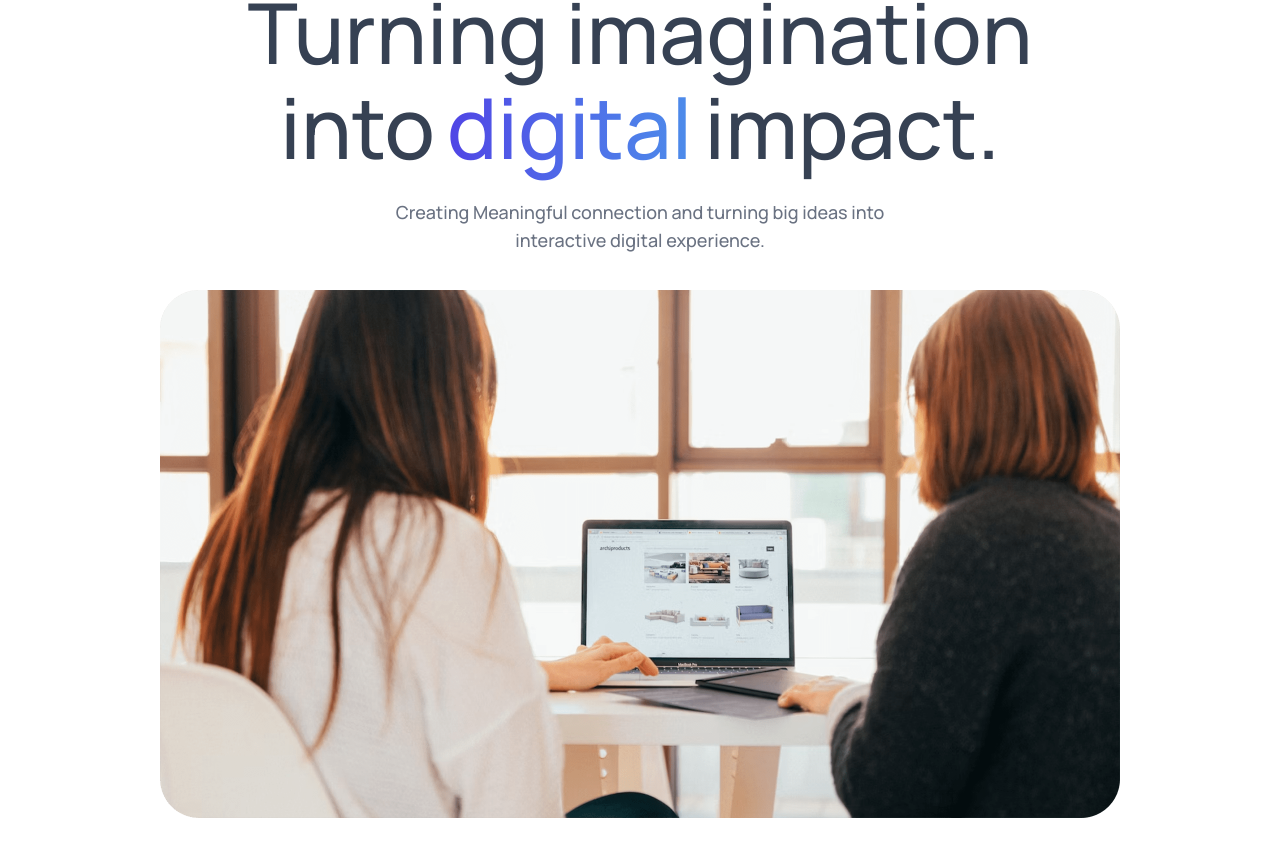
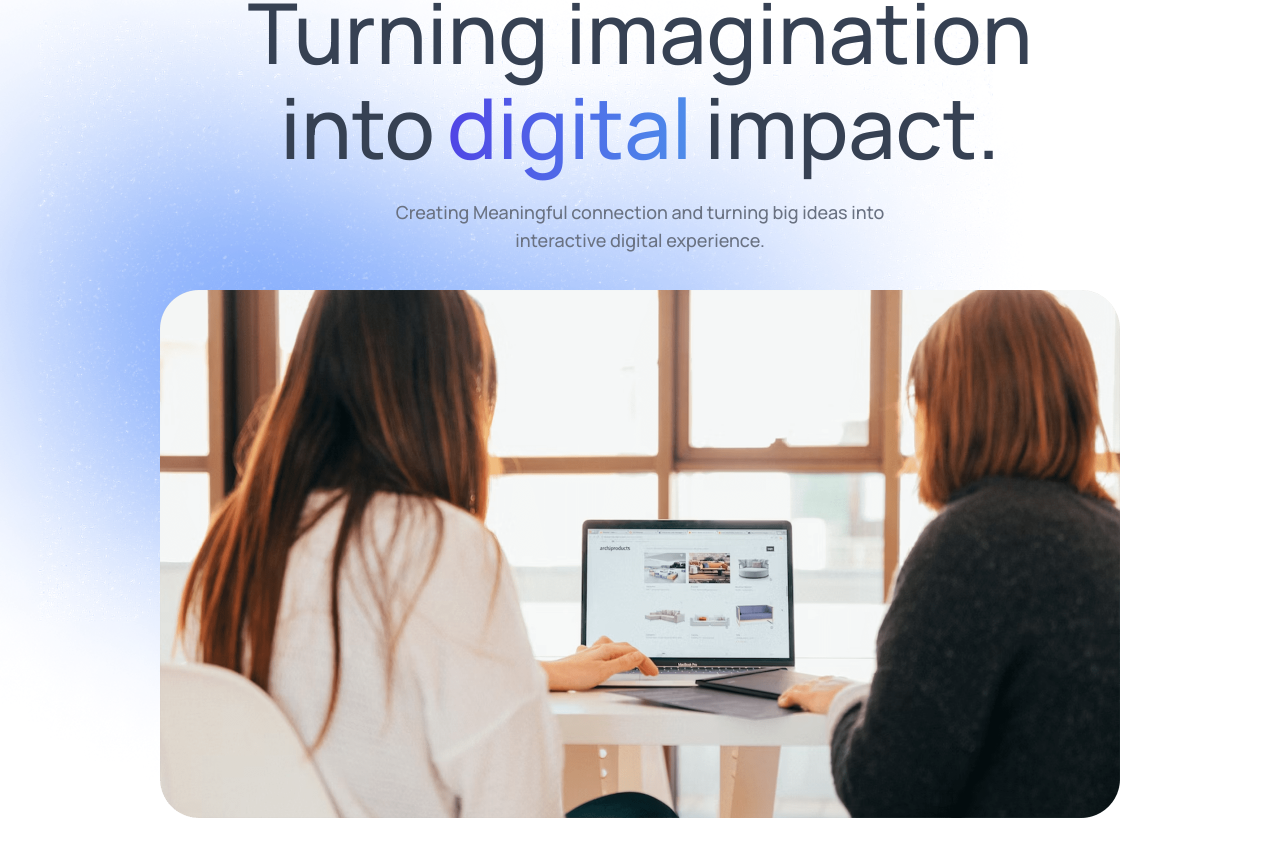
Before and after one commit to abhishek-devop01/agency-app, a React (Vite) app: page / in a window 1280 px wide. Shown: the part 229-1086 px from the top of the page. Built offline with nearby package versions, Linux system fonts and the light colour scheme.

Commit message:
completed hero section

```diff
--- a/src/components/Hero.jsx
+++ b/src/components/Hero.jsx
@@ -35,7 +35,9 @@ const Hero = () => {
         digital experience.
       </p>
       <div>
-        <img src={assets.hero_img} alt="" />
+        <img src={assets.hero_img} className="w-full max-w-6xl" alt="" />
+        <img src={assets.bgImage1} className="absolute top-40 right-40 sm:top-30
+         sm:right-60 -z-1 dark:hidden" alt="" />
       </div>
     </div>
   );
```
Also changed, not shown: src/components/TrustedBy.jsx (added).
